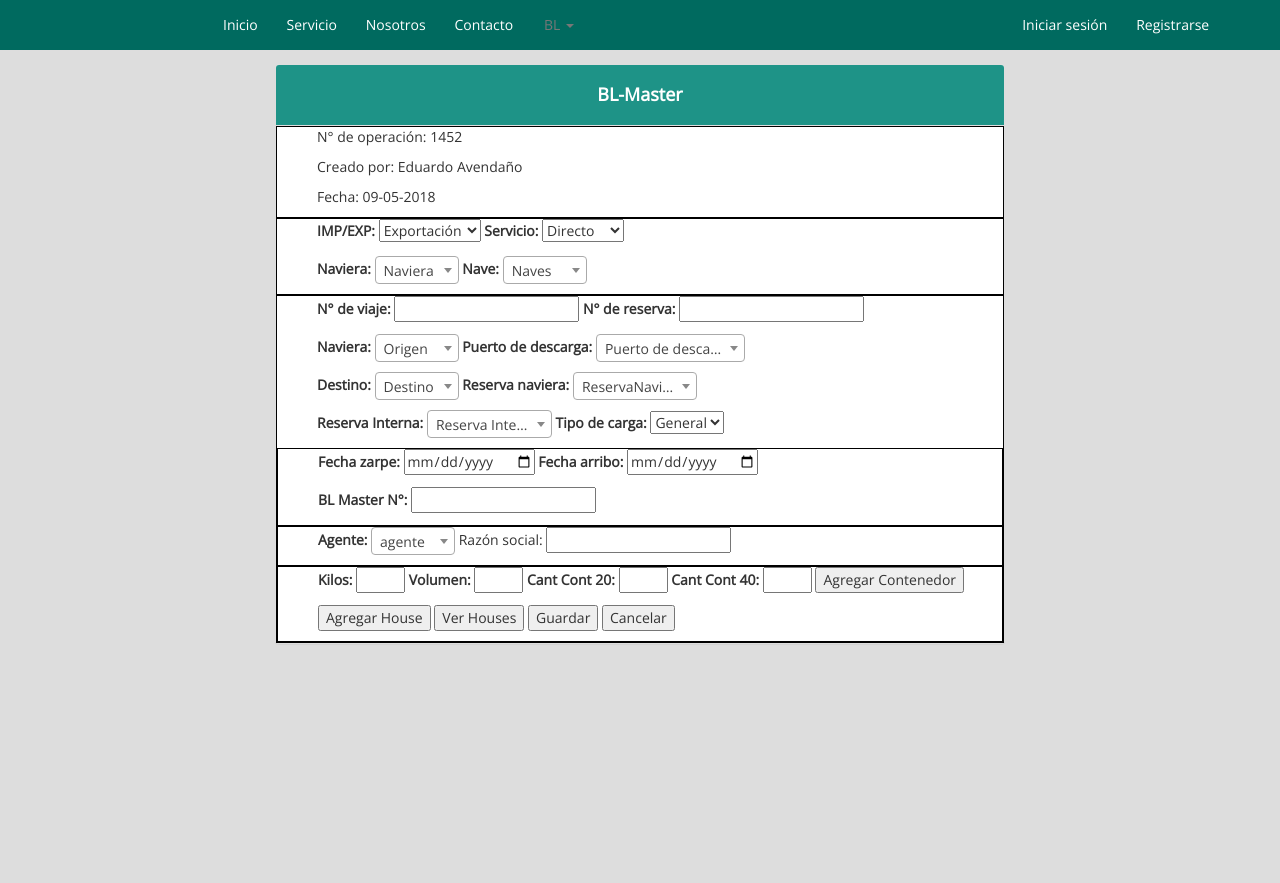
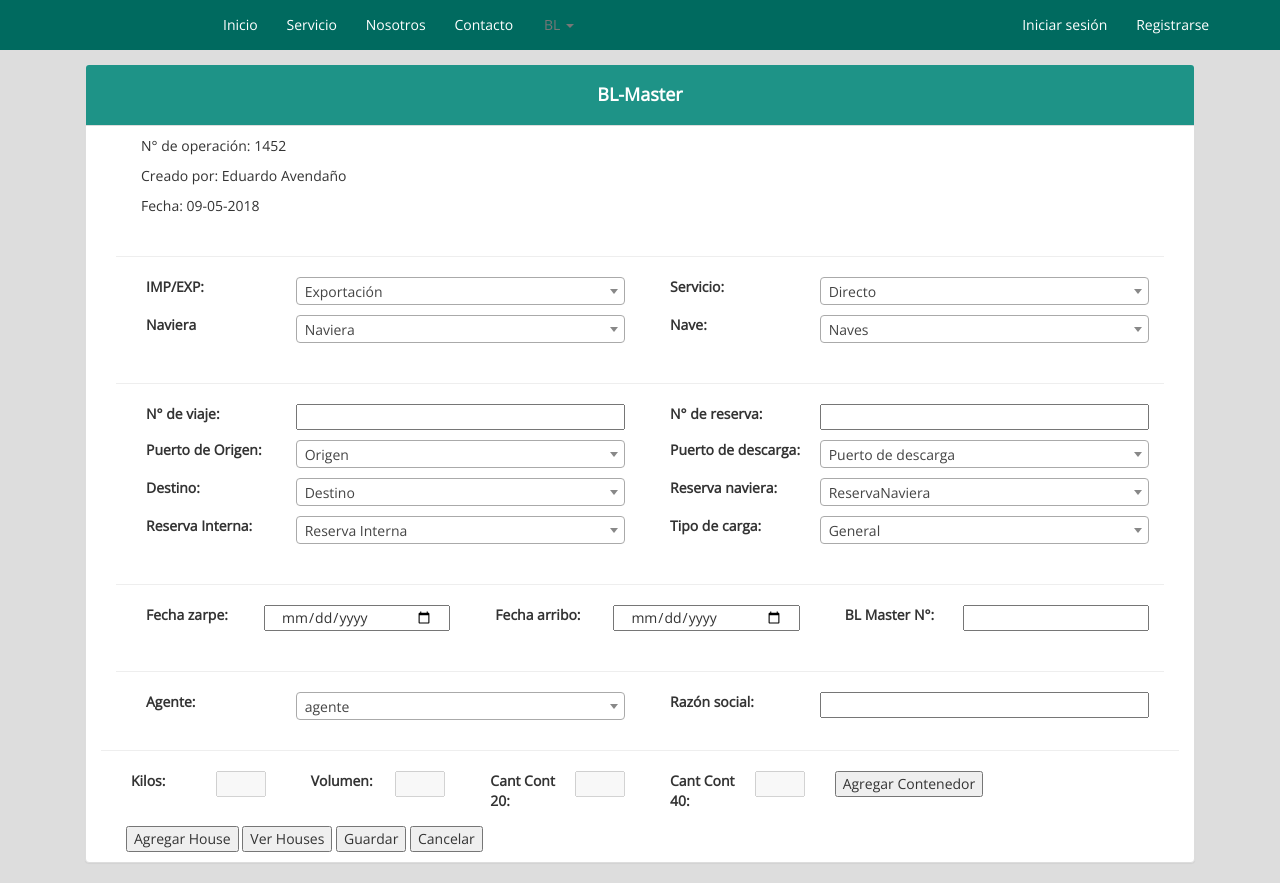
Before and after one commit to GabrielVQ/argus-webapp, a plain HTML site: page src/main/resources/static/index.html at #!/BL-Master in a window 1280 px wide. Before the commit the page ends 800 px from the top, so only its background shows below. Drawn offline with nearby package versions, Linux system fonts and the light colour scheme; some packages are replaced by stand-ins of ours.

Commit message:
merge frontend

```diff
--- a/src/main/resources/static/css/app.css
+++ b/src/main/resources/static/css/app.css
@@ -86,7 +86,7 @@ input[type="checkbox"] + .box:after {
     margin-left: -4px;
     display: inline-block;
     content: ' ';
-    width: 20px;
+    width: 30px;
     height: 20px;
     border: 2px solid #999;
     border-radius: 2px;
@@ -123,6 +123,16 @@ label{
     border-radius: 0px 0px 0px 0px;
     -moz-border-radius: 0px 0px 0px 0px;
     -webkit-border-radius: 0px 0px 0px 0px;
-    border: 1px solid #000000;
+
+    margin-inside: 10px;
+
+
+
 
 }
+
+.content{
+    margin-outside: 10px;
+    margin-top: 10px;
+    margin-bot:10px;
+}
--- a/src/main/resources/static/js/views/BL-Master.html
+++ b/src/main/resources/static/js/views/BL-Master.html
@@ -1,84 +1,99 @@
 <div class="container" ng-controller="BLController">
-    <div class="col-md-8 col-md-offset-2">
+    <div class="col-md-12">
         <div class="panel panel-default">
             <div class="panel-heading text-center">
                 <h4>BL-Master</h4>
-
+            </div>
+            <div class="panel-body1"><div class="content col-md-12">
+                <ul>N° de operación: {{numeroOperacion}}</ul>
+                <ul>Creado por: {{creador}}</ul>
+                <ul>Fecha: {{fecha|date:'dd-MM-yyyy' }}</ul></div>
             </div>
             <div class="panel-body1">
-                    <ul>N° de operación: {{numeroOperacion}}</ul>
-                    <ul>Creado por: {{creador}}</ul>
-                    <ul>Fecha: {{fecha|date:'dd-MM-yyyy' }}</ul>
+                <div class="content col-md-12">
+
+                    <ul class="col-md-12">
+                        <hr>
+                        <div class="col-md-6"><label class="col-md-4">IMP/EXP:</label>
+                            <select class="col-md-8 navieraSelect" name="imp/exp">
+                                <option value="Exportación" selected="selected">Exportación</option>
+                                <option value="Importación">Importación</option>
+                            </select></div>
+                        <div class="col-md-6"><label class="col-md-4">Servicio:</label>
+                            <select class="col-md-8 navieraSelect" name="servicio">
+                                <option value="Directo" selected="selected">Directo</option>
+                                <option value="Coloader">Coloader</option>
+                            </select>
+                        </div>
+                    </ul>
 
 
-            </div>
-            <div class="panel-body1">
-
-                <ul><label>IMP/EXP:</label>
-                    <select name="imp/exp">
-                    <option value="Exportación" selected="selected">Exportación</option>
-                    <option value="Importación">Importación</option>
-                </select>
-                    <label>Servicio:</label>
-                <select name="servicio">
-                    <option value="Directo" selected="selected">Directo</option>
-                    <option value="Coloader">Coloader</option>
-                </select></ul>
-
-                <ul><label>Naviera:</label>
-                    <select class="navieraSelect" name="naviera">
+                <ul class="col-md-12">
+                    <div class="col-md-6"><label class="col-md-4">Naviera</label>
+                        <select class="col-md-8 navieraSelect" name="naviera">
                             <option value="AL" selected="selected">Naviera</option>
                             <option value="WY">Wyoming</option>
                             <option value="WY">eqwe</option>
                             <option value="WY">fasd</option>
                             <option value="WY">rqwr</option>
                             <option value="WY">fasfa</option>
-                </select>
-                    <label>Nave:</label>
-                <select class="navesSelect" name="naves">
+                        </select></div>
+                        <div class="col-md-6"><label class="col-md-4">Nave:</label>
+                        <select class="col-md-8 navesSelect" name="naves">
                             <option value="AL" selected="selected">Naves</option>
                             <option value="WY">Wyoming</option>
                             <option value="WY">eqwe</option>
                             <option value="WY">fasd</option>
                             <option value="WY">rqwr</option>
                             <option value="WY">fasfa</option>
-                </select></ul>
+                        </select>
+                        </div>
+                </ul>
+            </div>
+
         </div>
         <div class="panel-body1">
-                    <ul><label>N° de viaje:</label>
-                    <input type="text" name="Numero de viaje">
-                    <label>N° de reserva:</label>
-                    <input type="text" name="Numero de reserva">
+            <div class="content col-md-12">
+                <ul class="col-md-12">
+                    <hr>
+                    <div class="col-md-6"><label class="col-md-4">N° de viaje:</label>
+                        <input class="col-md-8" type="text" name="Numero de viaje"></div>
+                    <div class="col-md-6"><label class="col-md-4">N° de reserva:</label>
+                    <input class="col-md-8 type="text" name="Numero de reserva">
+                    </div>
                 </ul>
-                <ul><label>Naviera:</label>
-                    <select class="origenPuertosSelect" name="origen">
+
+                <ul class="col-md-12">
+                    <div class="col-md-6"><label class="col-md-4">Puerto de Origen:</label>
+                    <select class="col-md-8 origenPuertosSelect" name="origen">
                         <option value="AL" selected="selected">Origen</option>
                         <option value="WY">Wyoming</option>
                         <option value="WY">eqwe</option>
                         <option value="WY">fasd</option>
                         <option value="WY">rqwr</option>
                         <option value="WY">fasfa</option>
-                    </select>
-                    <label>Puerto de descarga:</label>
-                    <select class="puertoDescargaSelect" name="puertoDescarga">
+                    </select></div>
+                    <div class="col-md-6"><label class="col-md-4">Puerto de descarga:</label>
+                    <select class="col-md-8 puertoDescargaSelect" name="puertoDescarga">
                         <option value="AL" selected="selected">Puerto de descarga</option>
                         <option value="WY">Wyoming</option>
                         <option value="WY">eqwe</option>
                         <option value="WY">fasd</option>
                         <option value="WY">rqwr</option>
                         <option value="WY">fasfa</option>
-                    </select></ul>
-                <ul><label>Destino:</label>
-                    <select class="destinoSelect" name="destino">
+                    </select></div></ul>
+                <ul class="col-md-12">
+                    <div class="col-md-6"><label class="col-md-4">Destino:</label>
+                    <select class="col-md-8 destinoSelect" name="destino">
                         <option value="AL" selected="selected">Destino</option>
                         <option value="WY">Wyoming</option>
                         <option value="WY">eqwe</option>
                         <option value="WY">fasd</option>
                         <option value="WY">rqwr</option>
                         <option value="WY">fasfa</option>
-                    </select>
-                    <label>Reserva naviera:</label>
-                    <select class="reservaNavieraSelect" name="reservaNaviera">
+                    </select></div>
+                    <div class="col-md-6"><label class="col-md-4">Reserva naviera:</label>
+                    <select class="col-md-8 reservaNavieraSelect" name="reservaNaviera">
                         <option value="AL" selected="selected">ReservaNaviera</option>
                         <option value="WY">Wyoming</option>
                         <option value="WY">eqwe</option>
@@ -86,56 +101,67 @@
                         <option value="WY">rqwr</option>
                         <option value="WY">fasfa</option>
                     </select></ul>
-                <ul><label>Reserva Interna:</label>
-                    <select class="reservaInternaSelect" name="reservaInterna">
+                <ul class="col-md-12">
+                    <div class="col-md-6"><label class="col-md-4">Reserva Interna:</label>
+                    <select class="col-md-8 reservaInternaSelect" name="reservaInterna">
                         <option value="AL" selected="selected">Reserva Interna</option>
                         <option value="WY">Wyoming</option>
                         <option value="WY">eqwe</option>
                         <option value="WY">fasd</option>
                         <option value="WY">rqwr</option>
                         <option value="WY">fasfa</option>
-                    </select>
-                    <label>Tipo de carga:</label>
-                    <select class="tipoCargaSelect" name="tipoCarga">
+                    </select></div>
+                    <div class="col-md-6"><label class="col-md-4">Tipo de carga:</label>
+                    <select class="col-md-8 tipoCargaSelect navieraSelect" name="tipoCarga">
                         <option value="General" selected="selected">General</option>
                         <option value="IMO">IMO</option>
-                    </select></ul>
+                    </select></div></ul>
+            </div>
             <div class="panel-body1">
-                        <ul>
-                        <label>Fecha zarpe:</label>
-                        <input type="date" name="fechaZarpe">
-                        <label>Fecha arribo:</label>
-                        <input type="date" name="fechaArrribo">
-                        </ul>
-                           <ul><label>BL Master N°:</label>
-                            <input type="text" name="BLMasterNumero">
+                <div class="content col-md-12">
+                    <ul class="col-md-12">
+                        <hr>
+                        <div class="col-md-4"><label class="col-md-5">Fecha zarpe:</label>
+                            <input class="col-md-7" type="date" name="fechaZarpe"></div>
+                        <div class="col-md-4"><label class="col-md-5">Fecha arribo:</label>
+                            <input class="col-md-7" type="date" name="fechaArrribo"></div>
+                        <div class="col-md-4"><label class="col-md-5">BL Master N°:</label>
+                            <input class="col-md-7"  type="text" name="BLMasterNumero">
                     </ul>
                 </div>
+            </div>
             <div class="panel-body1">
-                        <ul>
-                            <label>Agente:</label>
-                            <select class="agenteSelect" name="agente">
+                <div class="content col-md-12">
+                    <ul class="col-md-12">
+                        <hr>
+                        <div class="col-md-6"><label class="col-md-4">Agente:</label>
+                        <select class="col-md-8 agenteSelect" name="agente">
                             <option value="AL" selected="selected">agente</option>
                             <option value="WY">Wyoming</option>
                             <option value="WY">eqwe</option>
                             <option value="WY">fasd</option>
                             <option value="WY">rqwr</option>
                             <option value="WY">fasfa</option>
-                            </select>
-                            <labael>Razón social:</labael>
-                            <input type="textarea" name="razonSocial" readonly>
+                        </select></div>
+                        <div class="col-md-6"><label class="col-md-4">Razón social:</label>
+                        <input class="col-md-8" type="textarea" name="razonSocial" >
                     </ul>
                 </div>
-                    <div class="panel-body1">
-                        <ul><label>Kilos:</label>
-                            <input type="textarea" name="kilos" readonly size="3px">
-                            <label>Volumen:</label>
-                            <input type="textarea" name="volumen" readonly size="3px">
-                            <label>Cant Cont 20:</label>
-                            <input type="textarea" name="cont20" readonly size="3px">
-                            <label>Cant Cont 40:</label>
-                            <input type="textarea" name="cont40" readonly size="3px">
-                            <input type="button" value="Agregar Contenedor">
+
+            </div>
+            <div class="panel-body1 ">
+                <div class="content">
+                    <ul class="col-md-12">
+                        <hr>
+                        <div class="col-md-2"><label class="col-md-8">Kilos:</label>
+                            <input class="col-md-4" type="textarea" name="kilos" disabled readonly size="3px"></div>
+                        <div class="col-md-2"><label class="col-md-8">Volumen:</label>
+                            <input class="col-md-4" type="textarea" name="volumen" readonly disabled size="3px"></div>
+                        <div class="col-md-2"><label class="col-md-8">Cant Cont 20:</label>
+                            <input class="col-md-4" type="textarea" name="cont20" disabled readonly size="3px"></div>
+                        <div class="col-md-2"><label class="col-md-8">Cant Cont 40:</label>
+                            <input class="col-md-4" ype="textarea" name="cont40" disabled readonly size="3px"></div>
+                        <div class="col-md-2"><input   type="button" value="Agregar Contenedor">
                     </ul>
                     <ul><input type="button" value="Agregar House">
                         <input type="button" value="Ver Houses">
@@ -143,30 +169,31 @@
                         <input type="button" value="Cancelar">
                     </ul>
                 </div>
+            </div>
             <script>
                 console.log('entre al jquery');
-                    $(document).ready(function() {
+                $(document).ready(function () {
                     $('.navieraSelect').select2();
                 });
-                    $(document).ready(function() {
+                $(document).ready(function () {
                     $('.agenteSelect').select2();
                 });
-                    $(document).ready(function() {
+                $(document).ready(function () {
                     $('.navesSelect').select2();
                 });
-                    $(document).ready(function() {
+                $(document).ready(function () {
                     $('.origenPuertosSelect').select2();
                 });
-                    $(document).ready(function() {
+                $(document).ready(function () {
                     $('.puertoDescargaSelect').select2();
                 });
-                    $(document).ready(function() {
+                $(document).ready(function () {
                     $('.reservaNavieraSelect').select2();
                 });
-                    $(document).ready(function() {
+                $(document).ready(function () {
                     $('.reservaInternaSelect').select2();
                 });
-                    $(document).ready(function() {
+                $(document).ready(function () {
                     $('.destinoSelect').select2();
                 });
             </script>
```
Also changed, not shown: src/main/resources/static/index.html (+14 -6 lines), 1 other file. Lines whose indentation alone changed are shown as unchanged.
